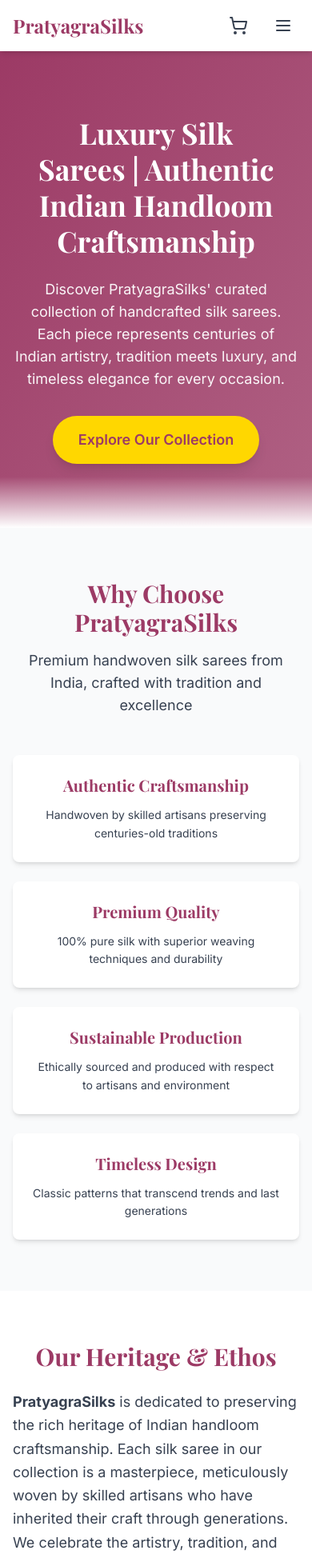
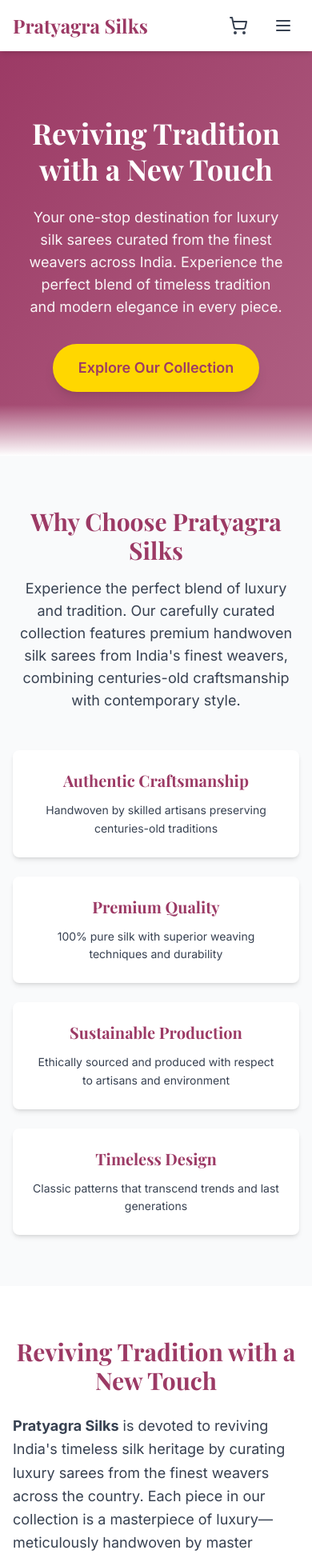
Before and after one commit to PixelSanctuary/pratyagrasilks, a Next.js app: page / in a window 390 px wide. Shown: the top 1948 px of the page at 80% size. Built offline with nearby package versions, Linux system fonts and the light colour scheme; a web font is replaced by a local one.

Commit message:
phone numer corected

```diff
--- a/app/about/page.tsx
+++ b/app/about/page.tsx
@@ -94,7 +94,7 @@
                         Our Story
                     </h1>
                     <p className="text-lg md:text-xl opacity-95 max-w-2xl mx-auto">
-                        Connecting the world with the timeless art of Indian handloom silk sarees
+                        At Pratyagra Silks, we are dedicated to breathing new life into India’s silk heritage. Our luxury silk sarees are curated from the finest weavers across the country, blending centuries-old craftsmanship with contemporary elegance. By partnering with master artisans from renowned silk regions, we ensure every saree is a testament to tradition, quality, and modern style.
                     </p>
                 </div>
             </section>
@@ -108,10 +108,10 @@
                                 Our Mission
                             </h2>
                             <p className="text-gray-700 text-lg leading-relaxed mb-4">
-                                At PratyagraSilks, our mission is to preserve and celebrate the rich heritage of Indian handloom craftsmanship. We believe that every silk saree is a masterpiece that tells a story of generations of artistry, dedication, and cultural pride.
+                                At Pratyagra Silks, our mission is to revive India's silk heritage by curating luxury sarees from the finest weavers across the country. We believe in blending timeless tradition with contemporary elegance, creating pieces that celebrate centuries of artistry while resonating with modern sensibilities.
                             </p>
                             <p className="text-gray-700 text-lg leading-relaxed">
-                                We are committed to bringing authentic, premium handwoven silk sarees directly to saree enthusiasts around the world, while ensuring fair compensation and support for the skilled artisans who create these treasures.
+                                We are committed to bringing authentic, premium handwoven silk sarees directly to discerning customers worldwide, while ensuring fair compensation and unwavering support for the master artisans who bring these treasures to life through their exceptional craftsmanship.
                             </p>
                         </div>
                         <div>
@@ -119,10 +119,10 @@
                                 Our Vision
                             </h2>
                             <p className="text-gray-700 text-lg leading-relaxed mb-4">
-                                We envision a world where traditional Indian handloom sarees are celebrated as timeless works of art and are accessible to everyone who appreciates true craftsmanship and cultural elegance.
+                                We envision Pratyagra Silks as the premier destination for luxury silk sarees—where tradition is revived, quality is uncompromised, and every piece tells the story of dedicated weavers from India's finest silk regions.
                             </p>
                             <p className="text-gray-700 text-lg leading-relaxed">
-                                We aim to be the trusted bridge between master weavers and discerning customers, creating sustainable livelihoods for artisan communities and ensuring that these remarkable traditions thrive for generations to come.
+                                We are building a sustainable ecosystem where master weavers thrive, artisan communities flourish, and customers worldwide discover the perfect blend of heritage craftsmanship and modern elegance in every saree they wear.
                             </p>
                         </div>
                     </div>
--- a/app/contact/page.tsx
+++ b/app/contact/page.tsx
@@ -79,7 +79,7 @@
                                         href="tel:+919876543210"
                                         className="text-primary hover:text-primary/80 text-lg transition-colors"
                                     >
-                                        +91 9876 543 210
+                                        +91 73588 66646
                                     </a>
                                     <p className="text-gray-600 mt-2">Mon-Fri: 9:00 AM - 6:00 PM IST</p>
                                 </div>
--- a/app/page.tsx
+++ b/app/page.tsx
@@ -23,10 +23,10 @@
             <section className="relative bg-gradient-to-br from-primary via-primary/90 to-primary/80 text-white py-20 md:py-32 px-4">
                 <div className="max-w-7xl mx-auto text-center">
                     <h1 className="font-playfair text-4xl md:text-6xl lg:text-7xl font-bold mb-6 text-balance leading-tight">
-                        Luxury Silk Sarees | Authentic Indian Handloom Craftsmanship
+                        Reviving Tradition with a New Touch
                     </h1>
                     <p className="text-lg md:text-xl mb-8 max-w-2xl mx-auto text-balance opacity-95">
-                        Discover PratyagraSilks' curated collection of handcrafted silk sarees. Each piece represents centuries of Indian artistry, tradition meets luxury, and timeless elegance for every occasion.
+                        Your one-stop destination for luxury silk sarees curated from the finest weavers across India. Experience the perfect blend of timeless tradition and modern elegance in every piece.
                     </p>
                     <Link
                         href="/collection"
@@ -44,10 +44,10 @@
             <section className="py-16 md:py-24 px-4 bg-gray-50">
                 <div className="max-w-7xl mx-auto">
                     <h2 className="font-playfair text-3xl md:text-5xl font-bold text-primary text-center mb-4">
-                        Why Choose PratyagraSilks
+                        Why Choose Pratyagra Silks
                     </h2>
                     <p className="text-center text-gray-700 mb-12 max-w-2xl mx-auto text-lg">
-                        Premium handwoven silk sarees from India, crafted with tradition and excellence
+                        Experience the perfect blend of luxury and tradition. Our carefully curated collection features premium handwoven silk sarees from India's finest weavers, combining centuries-old craftsmanship with contemporary style.
                     </p>
 
                     <div className="grid grid-cols-1 md:grid-cols-2 lg:grid-cols-4 gap-6 md:gap-8">
@@ -69,17 +69,17 @@
             <section className="py-16 md:py-24 px-4 bg-white">
                 <div className="max-w-4xl mx-auto">
                     <h2 className="font-playfair text-3xl md:text-5xl font-bold text-primary mb-6 text-center">
-                        Our Heritage & Ethos
+                        Reviving Tradition with a New Touch
                     </h2>
                     <div className="space-y-6 text-gray-700 leading-relaxed text-lg">
                         <p>
-                            <strong>PratyagraSilks</strong> is dedicated to preserving the rich heritage of Indian handloom craftsmanship. Each silk saree in our collection is a masterpiece, meticulously woven by skilled artisans who have inherited their craft through generations. We celebrate the artistry, tradition, and cultural significance of authentic Indian textiles.
+                            <strong>Pratyagra Silks</strong> is devoted to reviving India's timeless silk heritage by curating luxury sarees from the finest weavers across the country. Each piece in our collection is a masterpiece of luxury—meticulously handwoven by master artisans who have inherited centuries of expertise. We celebrate the artistry, tradition, and cultural pride embedded in every authentic Indian textile.
                         </p>
                         <p>
-                            Our commitment to <strong>authenticity, quality, and sustainability</strong> sets us apart. We partner directly with master weavers and artisan communities across India—from the silk looms of South India producing premium Kanjivaram and Mysore silk, to the traditional weavers of Varanasi crafting exquisite Banarasi sarees. Every thread tells a story of dedication, every pattern reflects centuries of artistic excellence, and every saree embodies the timeless elegance that defines Indian culture.
+                            Our commitment to <strong>curated excellence, uncompromised quality, and ethical partnerships</strong> defines us. We work directly with master weavers and artisan communities across India's renowned silk regions—from Kanjivaram and Mysore in the South to Varanasi in the North. Every thread is a testament to tradition, every pattern reflects generations of artistic mastery, and every saree embodies the luxury that comes from blending timeless heritage with contemporary elegance.
                         </p>
                         <p>
-                            We believe that luxury should honor tradition. When you choose a PratyagraSilks saree, you're investing in a piece of Indian heritage, supporting artisan livelihoods, and acquiring a timeless treasure that will grace generations to come.
+                            We believe luxury is most meaningful when it honors tradition. When you choose a Pratyagra Silks saree, you invest in authentic heritage, support artisan dignity, and acquire a timeless treasure that will be cherished for generations.
                         </p>
                         <div className="bg-primary/5 border-l-4 border-primary p-6 mt-8">
                             <p className="font-semibold text-primary text-xl">
--- a/app/privacy/page.tsx
+++ b/app/privacy/page.tsx
@@ -194,7 +194,7 @@
                             </p>
                             <p className="mt-4 text-gray-700">
                                 <strong>Email:</strong> info@pratyagrasilks.com<br />
-                                <strong>Phone:</strong> +91 9876 543 210<br />
+                                <strong>Phone:</strong> +91 73588 66646<br />
                                 <strong>Address:</strong> PratyagraSilks, 123 Silk Lane, Bangalore, Karnataka 560001, India
                             </p>
                         </div>
--- a/app/terms/page.tsx
+++ b/app/terms/page.tsx
@@ -147,7 +147,7 @@
                             </p>
                             <p className="mt-4 text-gray-700">
                                 <strong>Email:</strong> info@pratyagrasilks.com<br />
-                                <strong>Phone:</strong> +91 9876 543 210<br />
+                                <strong>Phone:</strong> +91 73588 66646<br />
                                 <strong>Address:</strong> PratyagraSilks, 123 Silk Lane, Bangalore, Karnataka 560001, India
                             </p>
                         </div>
--- a/components/ui/Footer.tsx
+++ b/components/ui/Footer.tsx
@@ -9,12 +9,11 @@
                 <div className="grid grid-cols-1 md:grid-cols-4 gap-8">
                     {/* Brand Section */}
                     <div className="col-span-1 md:col-span-2">
-                        <h3 className="font-playfair text-2xl font-bold mb-4">
-                            PratyagraSilks
+                        <h3 className="font-playfair text-2xl font-bold">
+                            Pratyagra Silks
                         </h3>
                         <p className="text-white/80 mb-4 max-w-md">
-                            Preserving the art of traditional Indian handloom sarees with
-                            authentic craftsmanship and timeless elegance.
+                            Reviving Tradition with a New Touch
                         </p>
                         <p className="text-white/80">
                             <strong>Contact:</strong> info@pratyagrasilks.com
--- a/components/ui/Header.tsx
+++ b/components/ui/Header.tsx
@@ -18,7 +18,7 @@
                     {/* Logo/Brand */}
                     <Link href="/" className="flex items-center">
                         <span className="font-playfair text-2xl md:text-3xl font-bold text-primary">
-                            PratyagraSilks
+                            Pratyagra Silks
                         </span>
                     </Link>
 
```
